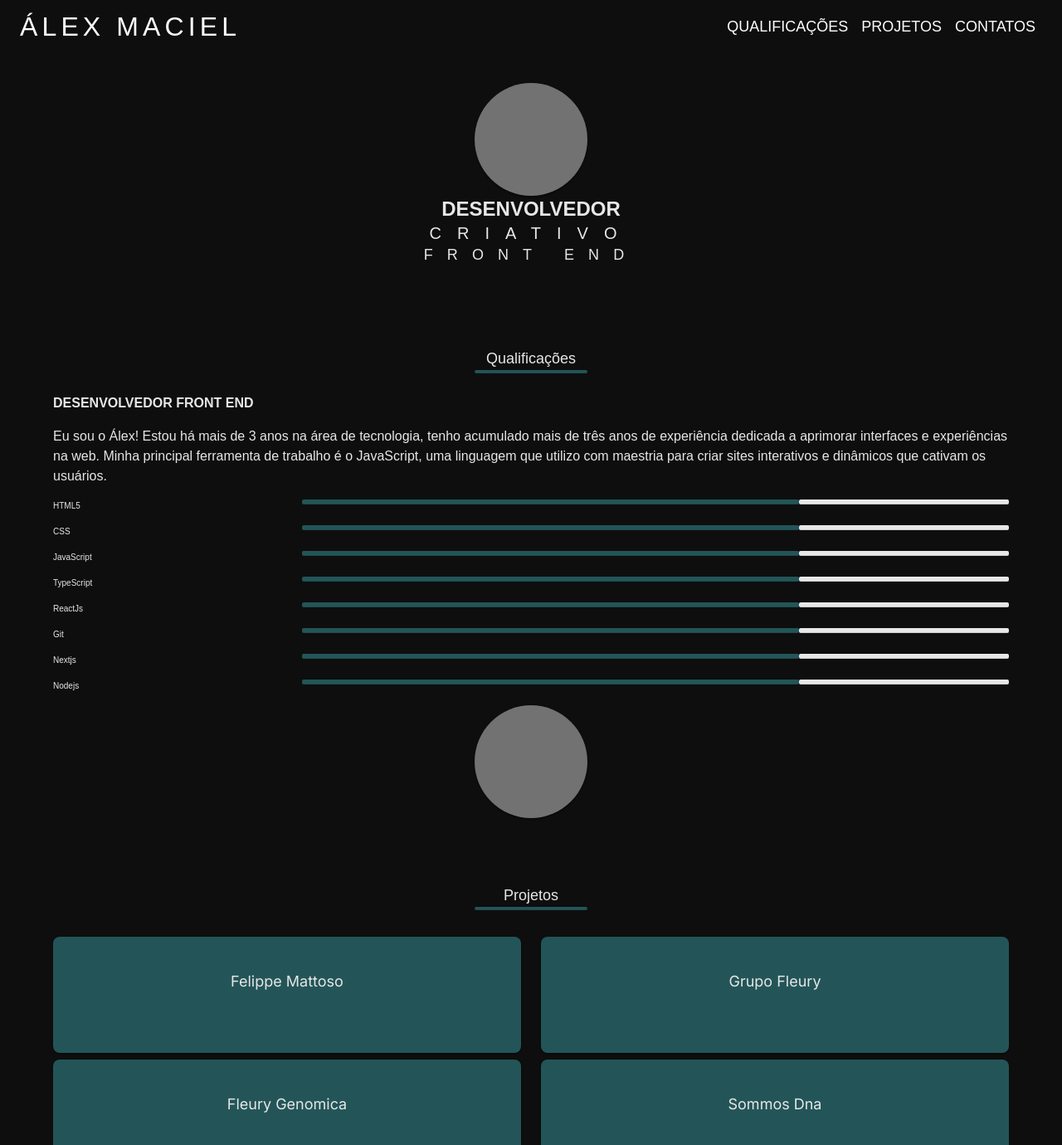
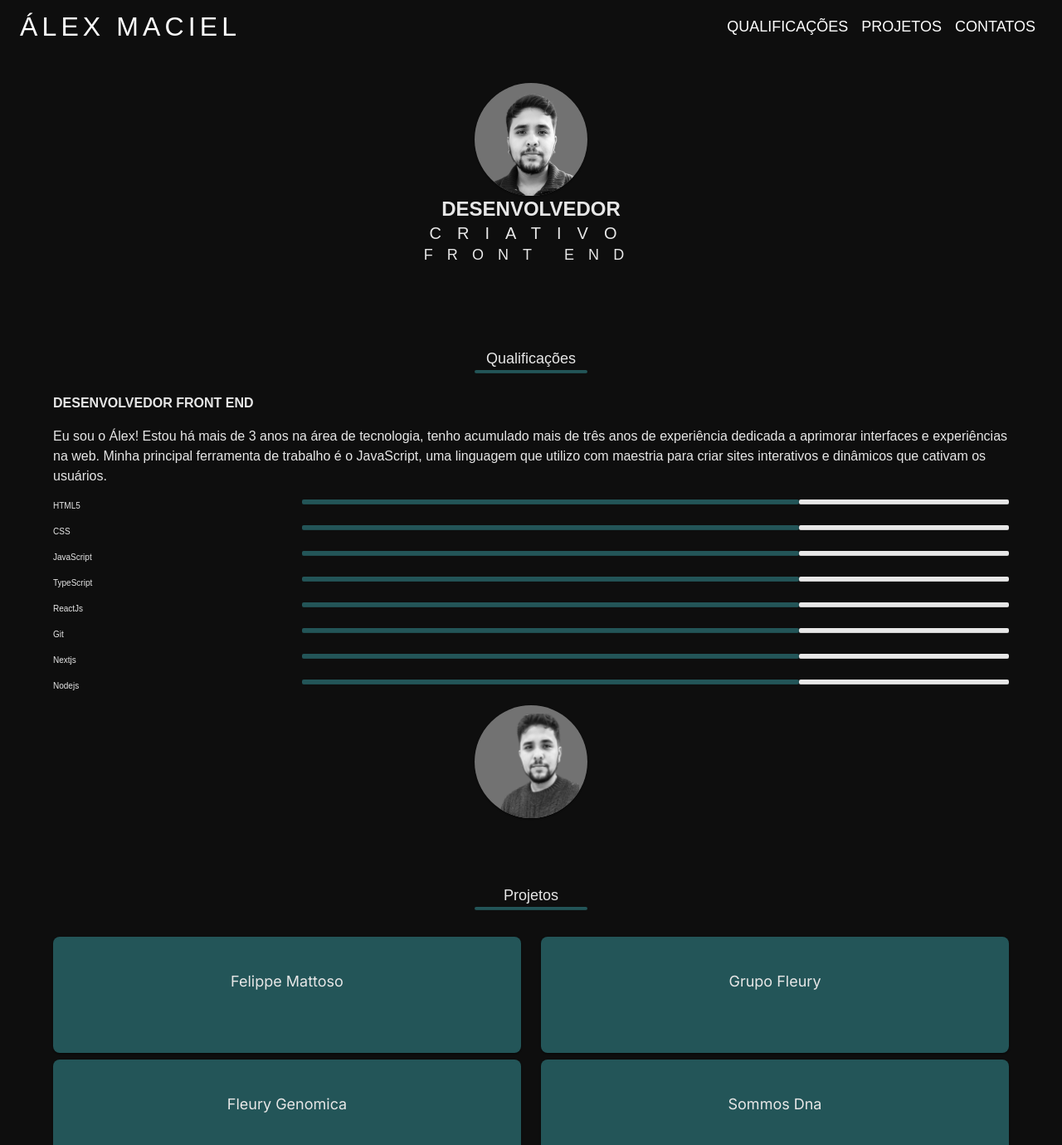
Before and after one commit to alexmacieldeveloper/my-web-site, a Next.js app: page / in a window 1280 px wide. Shown: the top 1380 px of the page at 83% size. Built offline with nearby package versions, Linux system fonts and the light colour scheme.

Commit message:
feat: add pictures

```diff
--- a/src/components/Me/index.tsx
+++ b/src/components/Me/index.tsx
@@ -4,12 +4,13 @@ import CardActions from '@mui/material/CardActions';
 import CardContent from '@mui/material/CardContent';
 import CardMedia from '@mui/material/CardMedia';
 import Typography from '@mui/material/Typography';
+import Image from 'next/image'
 
 export default function Me() {
     return (
         <Box sx={{ width: '100%', textAlign: 'center', margin: '100px 0' }}>
-            <Card sx={{ width: '136px', height: '136px', backgroundColor: '#727272', borderRadius: '50%', margin: '0 auto'}}>
-
+            <Card sx={{ width: '136px', height:'136px', backgroundColor: '#727272', borderRadius: '50%', margin: '0 auto'}}>
+                <Image src="/profile1.png" alt="me" height={127} width={104} style={{ margin: '9px auto'}}/>
             </Card>
             <Typography variant="h5" sx={{ color: "primary.light", fontSize: '24px', fontWeight: 800 }}>DESENVOLVEDOR</Typography>
             <Typography variant="h5" sx={{ color: "primary.light", fontSize: '20px', fontWeight: 500, letterSpacing: '19px' }}>CRIATIVO</Typography>
--- a/src/components/Qualifications/index.tsx
+++ b/src/components/Qualifications/index.tsx
@@ -3,6 +3,7 @@ import Card from '@mui/material/Card';
 import CardMedia from '@mui/material/CardActions';
 import Divider from '@mui/material/Divider'
 import Typography from '@mui/material/Typography';
+import Image from 'next/image'
 
 const listQualifications = ['HTML5', 'CSS', 'JavaScript', 'TypeScript', 'ReactJs', 'Git', 'Nextjs', 'Nodejs']
 type Props = {
@@ -30,6 +31,13 @@ export default function Qualifications(props: Props) {
                 )))}
             </Box>
             <Card sx={{ width: '136px', height: '136px', backgroundColor: '#727272', borderRadius: '50%', margin: '10px auto'}}>
+                <Image
+                    src="/profile2.png"
+                    alt="me"
+                    height={132}
+                    width={107}
+                    style={{ margin: '10px 20px'}}
+                />
             </Card>
         </Box>
     )
```
Also changed, not shown: public/profile1.png (renamed from src/assets/profile1.png), public/profile2.png (added).
